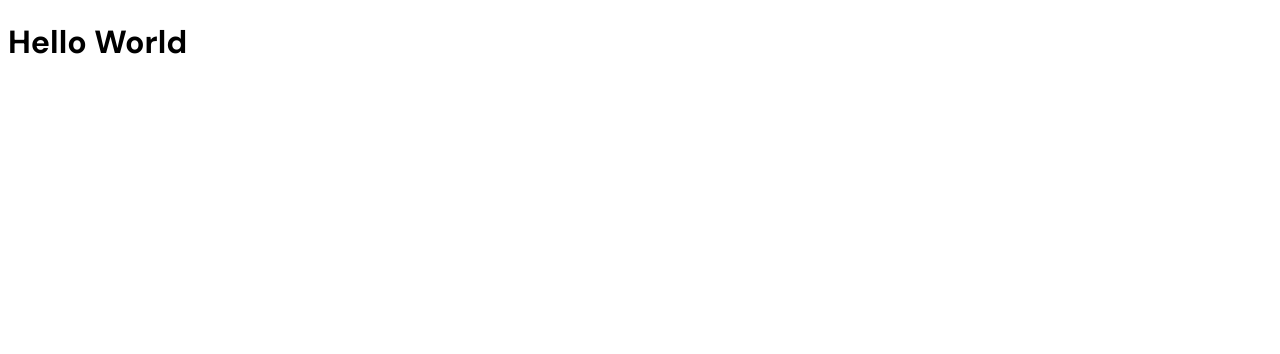
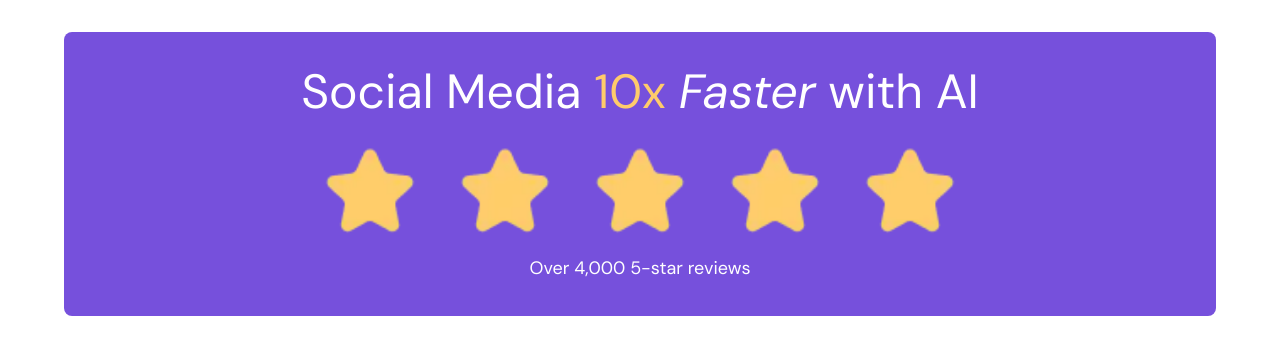
Before and after one commit to LesleyWesley/bento-grid, a plain HTML site: page index.html in a window 1280 px wide. Drawn offline with Linux system fonts and the light colour scheme.

Commit message:
Styled first card

```diff
--- a/css/main.css
+++ b/css/main.css
@@ -9,7 +9,70 @@
   --neutral-dark: #000;
 }
 
+/*Utility Classes*/
+
+.center {
+  display: flex;
+  justify-content: center;
+  align-items: center;
+}
+
+.main-accent-dark-bg {
+  background-color: var(--main-accent-dark);
+  color: var(--neutral-light);
+}
+
+.secondary-dark-text {
+  color: var(--second-accent-dark);
+}
+
+.card {
+  border-radius: .5rem;
+  width: 100%;
+}
+
+
+/*Mobile Styling*/
 
 body {
   font-family: "DM Sans", sans-serif;
+  margin: 0;
+  box-sizing: border-box;
+  width: 100%;
+  padding: 2rem 0;
 }
+
+img {
+  width: 100%;
+}
+
+main {
+  display: flex;
+  justify-content: center;
+  align-items: center;
+  flex-direction: column;
+  width: 90%;
+}
+
+.header-card-container {
+  width: 75%;
+  flex-direction: column;
+  padding: 2.25rem 0;
+}
+
+h1 {
+  font-weight: 400;
+  text-align: center;
+  font-size: 3rem;
+  line-height: 3rem;
+  margin: 0 0 1.5rem 0;
+}
+
+.stars {
+  width: 75%;
+}
+
+p {
+  font-size: 1.125rem;
+  margin: .5rem 0 0 0 ;
+}
--- a/index.html
+++ b/index.html
@@ -20,10 +20,15 @@
     .attribution a { color: hsl(228, 45%, 44%); }
   </style>
 </head>
-<body>
-
-  <h1>Hello World</h1>
-
-
+<body class="center">
+  <main>
+      <div class="card center main-accent-dark-bg">
+          <div class="header-card-container center">
+            <h1>Social Media <span class="secondary-dark-text">10x</span> <em>Faster</em> with AI</h1>
+            <img src="images/illustration-five-stars.webp" alt="five stars" class="stars"/>
+            <p>Over 4,000 5-star reviews</p>
+          </div>
+      </div>
+  </main>
 </body>
 </html>
```
